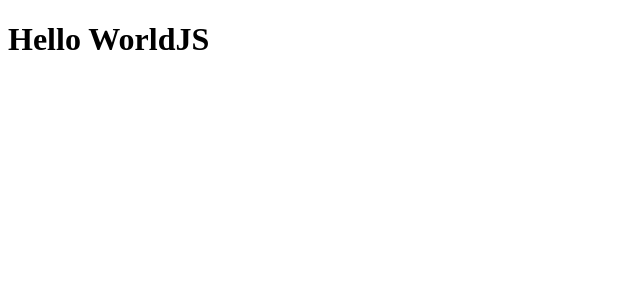
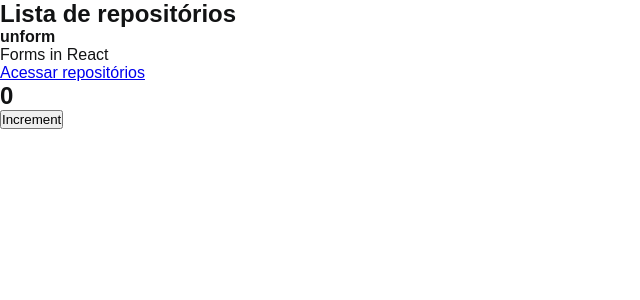
Before and after one commit to iuryfranca/learning-react-github-explorer, a React app: page / in a window 1280 px wide. Shown: the top 300 px of the page, without its empty margins (0-640 px from the left). Built offline with nearby package versions, Linux system fonts and the light colour scheme.

Commit message:
build: configurando scss + conseitos basicos de count e imutabilidade 🛠

```diff
--- a/src/App.jsx
+++ b/src/App.jsx
@@ -1,4 +1,13 @@
-export function App() {
+import { Counter } from './components/Counter';
+import { RepositoryList } from './components/RepositoryList';
+import './styles/global.scss';
 
-  return <h1>Hello WorldJS</h1>
+export function App () {
+
+  return (
+    <>
+      <RepositoryList />
+      <Counter/>
+    </>
+  );
 }
--- /dev/null
+++ b/src/components/Counter.jsx
@@ -0,0 +1,18 @@
+import { useState } from "react";
+
+export function Counter (){
+  let [counter, setCounter] = useState(0);
+
+  function increment() {
+    setCounter(counter + 1);
+  }
+
+  return (
+    <div>
+      <h2>{counter}</h2>
+      <button type="button" onClick={increment}>
+        Increment
+      </button>
+    </div>
+  );
+}
--- /dev/null
+++ b/src/components/RepositoryItem.jsx
@@ -0,0 +1,12 @@
+export function RepositoryItem (props) {
+  return (
+    <li>
+      <strong>{props.repository?.name ?? 'Default'}</strong>
+      <p>{props.repository?.description ?? 'Default'}</p>
+
+      <a href={props.repository?.link}>
+        Acessar repositórios
+      </a>
+  </li>
+  );
+}
--- /dev/null
+++ b/src/components/RepositoryList.jsx
@@ -0,0 +1,23 @@
+import { RepositoryItem } from "./RepositoryItem"
+
+// const repositoryName = 'uniform'
+
+const repository = {
+  name: 'unform',
+  description: 'Forms in React',
+  link: 'https://github/unform/unform'
+}
+
+export function RepositoryList () {
+  return (
+    <section className="repository-list">
+      <h1>Lista de repositórios</h1>
+
+      <ul>
+        <RepositoryItem
+          repository={repository}
+        />
+      </ul>
+    </section>
+  )
+}
--- /dev/null
+++ b/src/styles/global.scss
@@ -0,0 +1,10 @@
+* {
+  margin: 0;
+  padding: 0;
+  box-sizing: border-box;
+}
+
+body {
+  font: 16px Arial, Helvetica, sans-serif;
+  color: #121314;
+}
--- a/webpack.config.js
+++ b/webpack.config.js
@@ -1,8 +1,8 @@
 const path = require('path')
 const HtmlWebpackPlugin = require('html-webpack-plugin')
+const ReactRefreshWebpackPlugin = require('@pmmmwh/react-refresh-webpack-plugin')
 
 const isDevelopment = process.env.NODE_ENV !== 'production';
-
 module.exports = {
   mode: isDevelopment ? 'development' : 'production',
   devtool: isDevelopment ? 'eval-source-map' : 'source-map',
@@ -16,18 +16,32 @@
   },
   devServer: {
     static: path.resolve(__dirname, 'public'),
+    hot: true,
   },
   plugins: [
+    isDevelopment && new ReactRefreshWebpackPlugin(),
     new HtmlWebpackPlugin({
       template: path.resolve(__dirname, 'public/index.html'),
     })
-  ],
+  ].filter(Boolean),
   module: {
     rules: [
       {
         test: /\.jsx$/,
         exclude: /node_modules/,
-        use: 'babel-loader',
+        use: {
+          loader: 'babel-loader',
+          options: {
+            plugins: [
+              isDevelopment && require.resolve('react-refresh/babel')
+            ].filter(Boolean)
+          }
+        },
+      },
+      {
+        test: /\.scss$/,
+        exclude: /node_modules/,
+        use: ['style-loader', 'css-loader', 'sass-loader'],
       }
     ],
   }
```
Also changed, not shown: package.json (+7 -0 lines), 2 other files (tests, documents, lock files or other folders).
